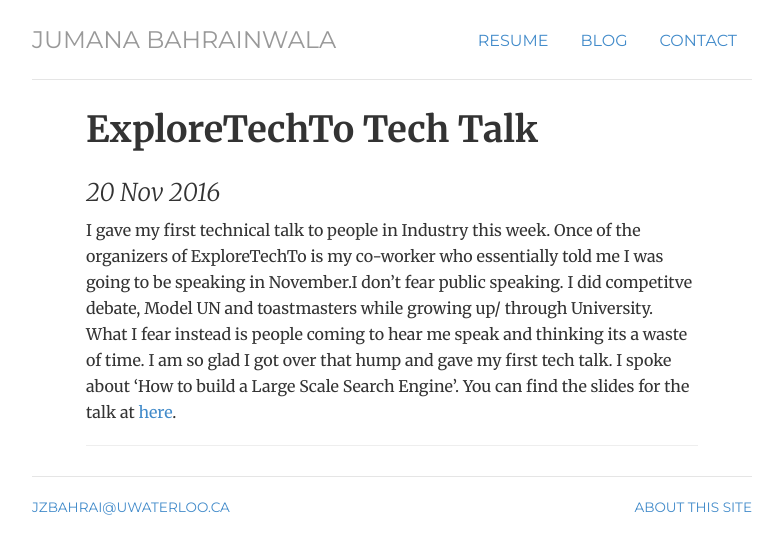
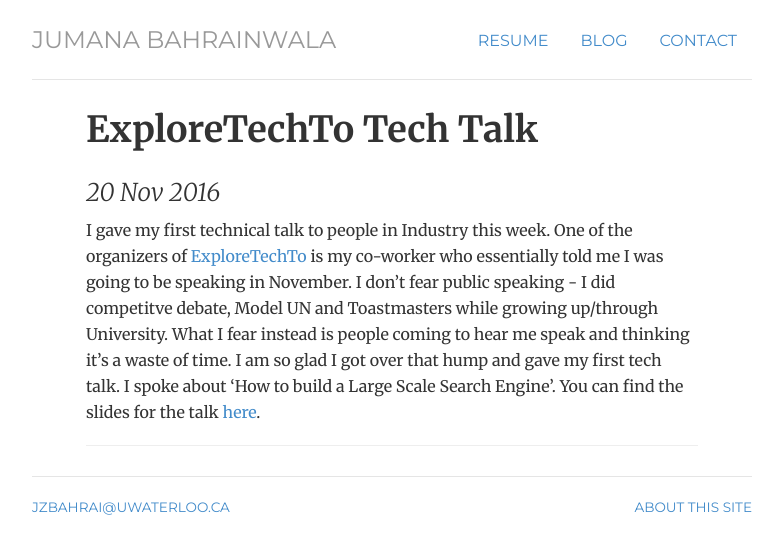
Before and after one commit to jzbahrai/jzbahrai.github.io, a Jekyll site: the page built from _posts/2016-11-20-Tech-Talk-1.md, in a window 1280 px wide. Shown: the top 554 px of the page, without its empty margins (248-1030 px from the left). Built offline with Jekyll 4.4.1, drawn with Linux system fonts in a browser that asks for light colours.

Commit message:
Update 2016-11-20-Tech-Talk-1.md

```diff
--- a/_posts/2016-11-20-Tech-Talk-1.md
+++ b/_posts/2016-11-20-Tech-Talk-1.md
@@ -4,4 +4,4 @@ title: "ExploreTechTo Tech Talk"
 date: 2016-11-20
 ---
 
-I gave my first technical talk to people in Industry this week. Once of the organizers of ExploreTechTo is my co-worker who essentially told me I was going to be speaking in November.I don't fear public speaking. I did competitve debate, Model UN and toastmasters while growing up/ through University. What I fear instead is people coming to hear me speak and thinking its a waste of time. I am so glad I got over that hump and gave my first tech talk. I spoke about 'How to build a Large Scale Search Engine'. You can find the slides for the talk at [here](https://jzbahrai.github.io/documents/BuildingLargeScaleSearchEngines.pdf).
+I gave my first technical talk to people in Industry this week. One of the organizers of [ExploreTechTo](https://www.meetup.com/ExploreTech-Toronto/) is my co-worker who essentially told me I was going to be speaking in November. I don't fear public speaking - I did competitve debate, Model UN and Toastmasters while growing up/through University. What I fear instead is people coming to hear me speak and thinking it's a waste of time. I am so glad I got over that hump and gave my first tech talk. I spoke about 'How to build a Large Scale Search Engine'. You can find the slides for the talk [here](https://jzbahrai.github.io/documents/BuildingLargeScaleSearchEngines.pdf).
```
